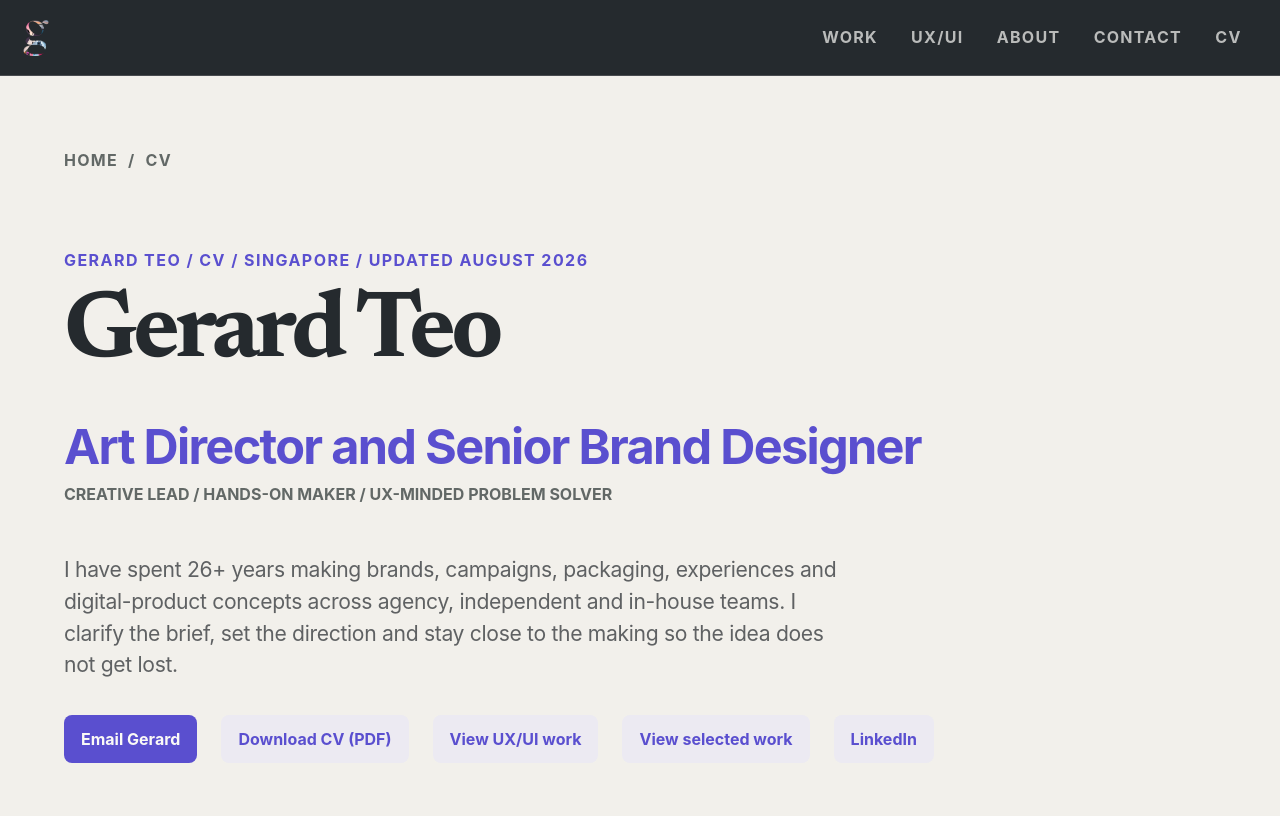
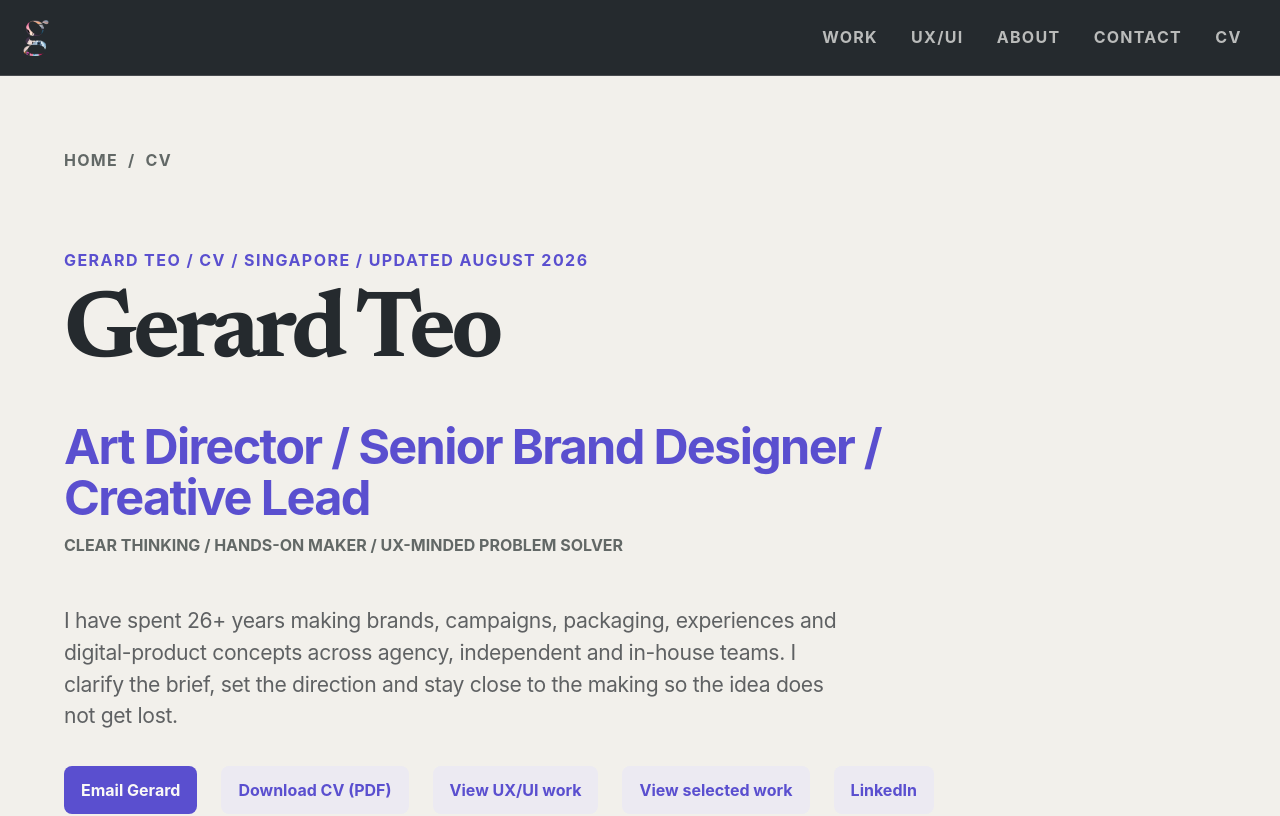
Before and after one commit to doesdesignwork/portfolio, a Next.js app: page /cv in a window 1280 px wide. Shown: the top 816 px of the page. Built offline with nearby package versions, Linux system fonts and the light colour scheme; no server answers.

Commit message:
Align CV positioning with portfolio brand

```diff
--- a/app/cv/page.tsx
+++ b/app/cv/page.tsx
@@ -5,15 +5,15 @@ import { lastModified, siteUrl } from "@/lib/site";
 import styles from "@/app/editorial-pages.module.css";
 
 export const metadata: Metadata = {
-  title: "CV | Art Director, Senior Brand Designer & UX/UI",
+  title: "CV | Art Director & Senior Brand Designer Singapore",
   description:
-    "Gerard Teo is a Singapore-based art director and senior brand designer with 26+ years across identity, campaigns, exhibitions, packaging, UX/UI, 3D visualisation and production.",
+    "Gerard Teo is a Singapore-based Art Director, Senior Brand Designer and hands-on Creative Lead with 26+ years across identity, campaigns, exhibitions, packaging, digital product studies, 3D visualisation and production.",
   keywords: [
     "Gerard Teo CV",
     "art director Singapore",
     "senior brand designer Singapore",
+    "creative lead Singapore",
     "UX UI designer Singapore",
-    "creative lead Singapore",
   ],
   alternates: {
     canonical: "/cv/",
@@ -21,9 +21,9 @@ export const metadata: Metadata = {
   openGraph: {
     type: "profile",
     url: "/cv/",
-    title: "Gerard Teo CV | Art Director, Senior Brand Designer & UX/UI",
+    title: "Gerard Teo CV | Art Director & Senior Brand Designer Singapore",
     description:
-      "26+ years making brand identities, campaigns, exhibitions, packaging, digital-product studies and creative production work clearly across different formats.",
+      "26+ years across creative direction, brand systems, campaigns, exhibitions, packaging, digital-product studies and hands-on production.",
   },
 };
 
@@ -123,15 +123,15 @@ const structuredData = {
   "@type": "ProfilePage",
   "@id": `${siteUrl}/cv/#profile-page`,
   url: `${siteUrl}/cv/`,
-  name: "Gerard Teo CV - Art Director, Senior Brand Designer and UX/UI",
+  name: "Gerard Teo CV - Art Director and Senior Brand Designer",
   dateModified: lastModified,
   inLanguage: "en-SG",
   mainEntity: {
     "@type": "Person",
     "@id": `${siteUrl}/#person`,
     name: "Gerard Teo",
-    jobTitle: "Art Director and Senior Brand Designer",
-    alternateName: "Creative Lead",
+    jobTitle: "Art Director, Senior Brand Designer and Creative Lead",
+    alternateName: "Gerard Teo / DDW",
     email: "mailto:g@doesdesignwork.com",
     telephone: "+65 9878 2541",
     url: siteUrl,
@@ -172,8 +172,8 @@ export default function CvPage() {
           <p>Gerard Teo / CV / Singapore / Updated August 2026</p>
           <h1>Gerard Teo</h1>
           <p className={`${styles.cvTitle} brand-cv-title`}>
-            Art Director and Senior Brand Designer
-            <span>Creative lead / Hands-on maker / UX-minded problem solver</span>
+            Art Director / Senior Brand Designer / Creative Lead
+            <span>Clear thinking / Hands-on maker / UX-minded problem solver</span>
           </p>
           <p className={`${styles.deck} brand-deck`}>
             I have spent 26+ years making brands, campaigns, packaging, experiences
```
